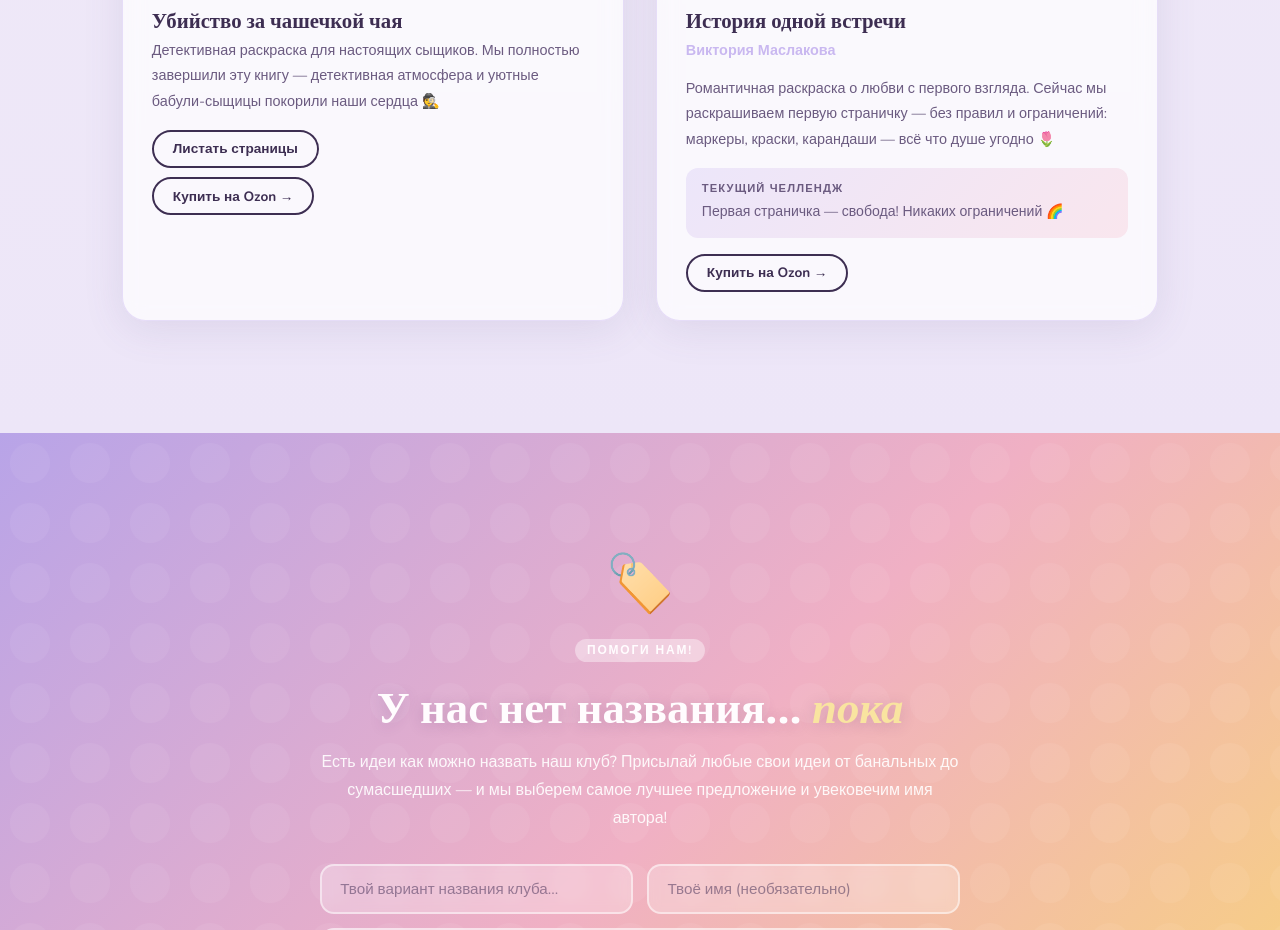
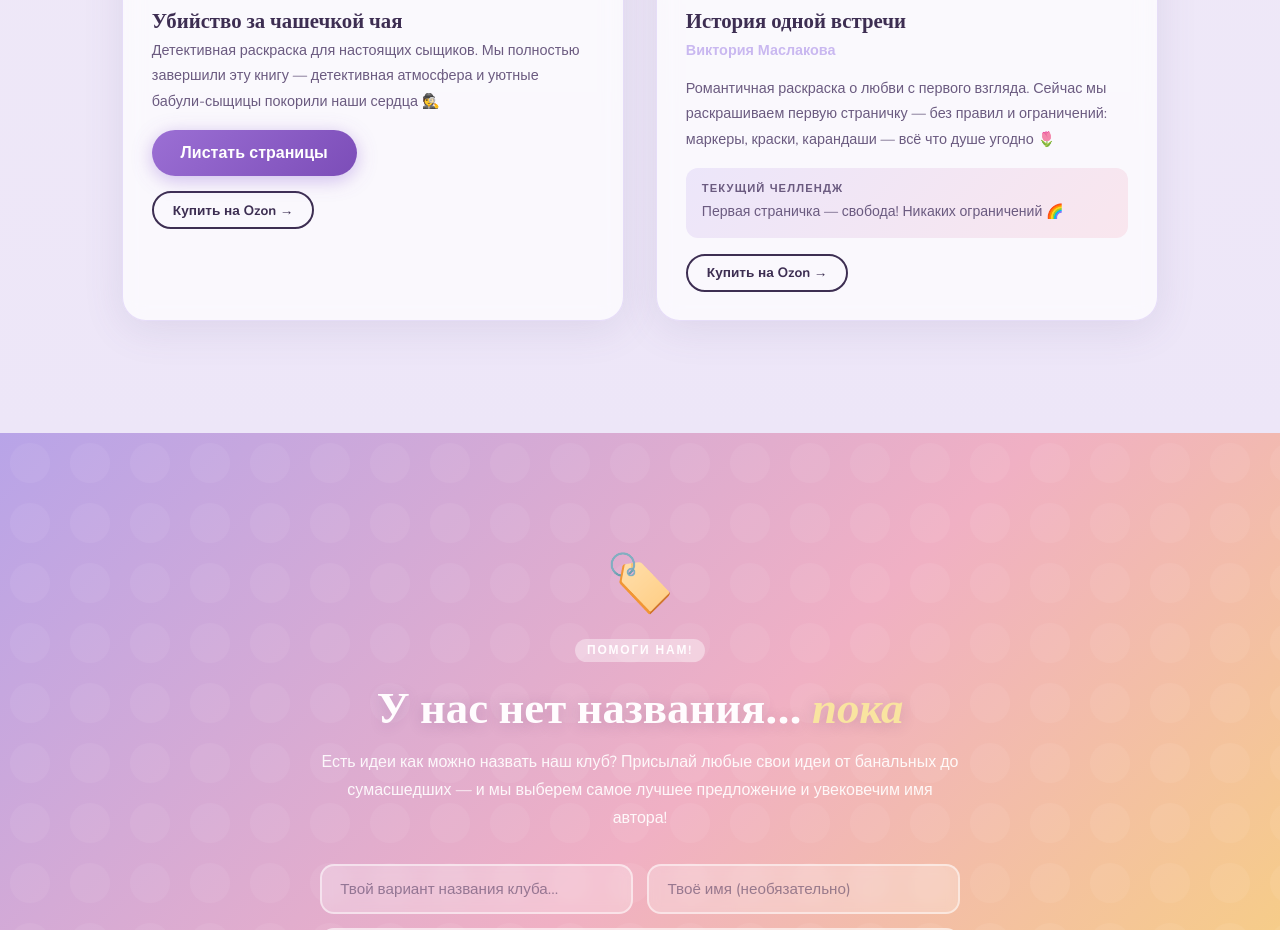
Before and after one commit to A2diz/klubraskras, a plain HTML site: page index.html in a window 1280 px wide. Shown: the part 2140-3070 px from the top of the page. Drawn offline with nearby package versions, Linux system fonts and the light colour scheme; a web font is replaced by a local one.

Commit message:
Update index.html

```diff
--- a/index.html
+++ b/index.html
@@ -99,7 +99,7 @@
           <div class="book-info">
             <h3>Убийство за чашечкой чая</h3>
             <p>Детективная раскраска для настоящих сыщиков. Мы полностью завершили эту книгу — детективная атмосфера и уютные бабули-сыщицы покорили наши сердца 🕵️</p>
-            <a href="review-tea.html" class="btn-outline" style="margin-bottom:0.6rem; display:inline-block;">Листать страницы</a><br/><a href="https://ozon.ru/t/fIJkJTm" target="_blank" rel="noopener" class="btn-outline">Купить на Ozon →</a>
+            <a href="review-tea.html" class="btn-review">Листать страницы</a><br/><a href="https://ozon.ru/t/fIJkJTm" target="_blank" rel="noopener" class="btn-outline">Купить на Ozon →</a>
           </div>
         </div>
 
```
